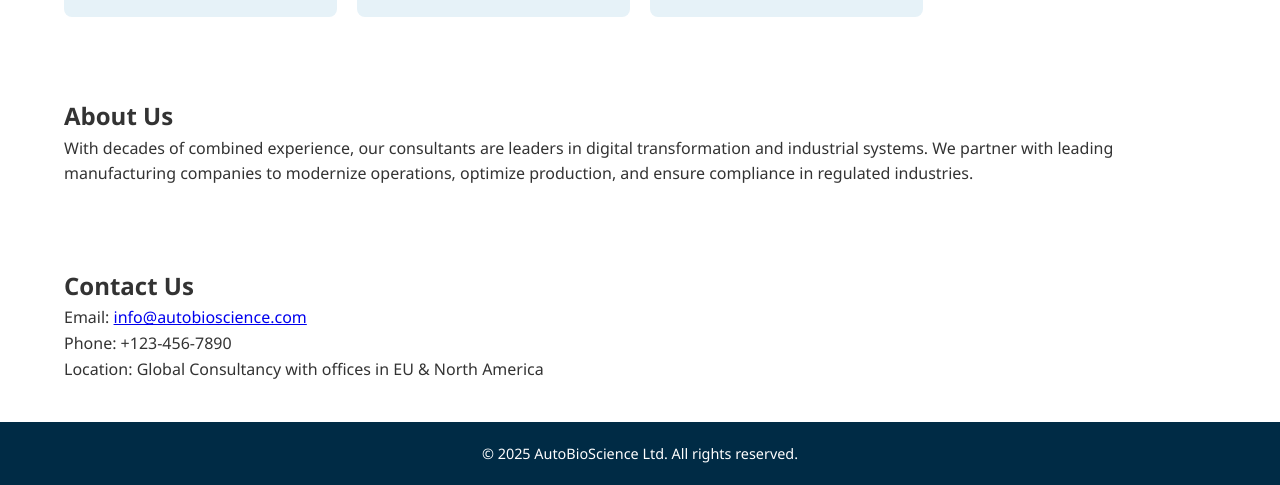
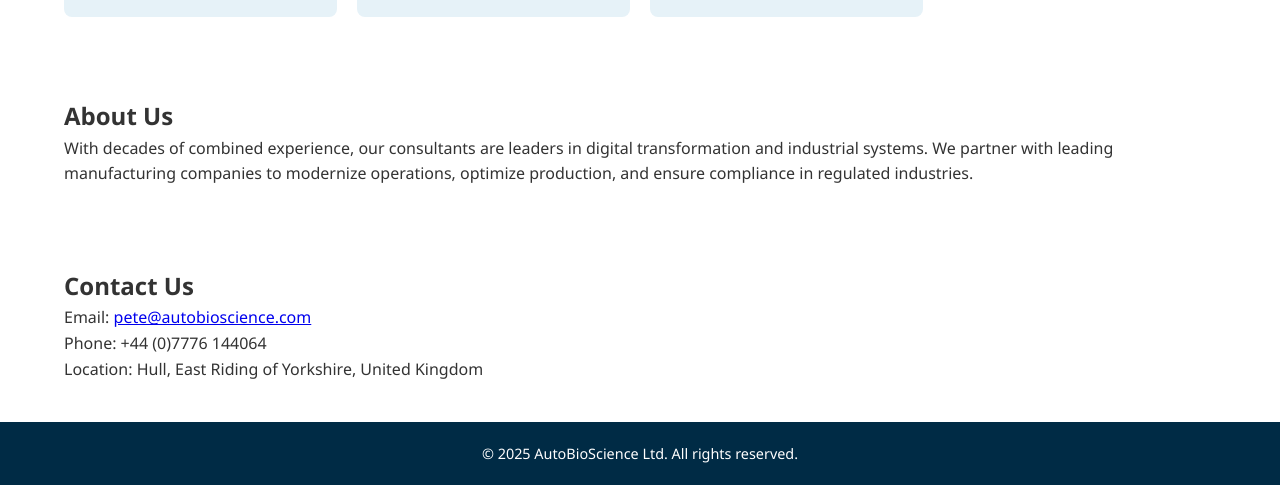
Before and after one commit to AutoBioScience/autobioscience.github.io, a plain HTML site: page index.html in a window 1280 px wide. Shown: the part 859-1344 px from the top of the page. Drawn offline with Linux system fonts and the light colour scheme.

Commit message:
Update index.html

```diff
--- a/index.html
+++ b/index.html
@@ -82,9 +82,9 @@
   <section id="contact" class="contact">
     <div class="container">
       <h2>Contact Us</h2>
-      <p>Email: <a href="mailto:info@autobioscience.com">info@autobioscience.com</a></p>
-      <p>Phone: +123-456-7890</p>
-      <p>Location: Global Consultancy with offices in EU & North America</p>
+      <p>Email: <a href="mailto:pete@autobioscience.com">pete@autobioscience.com</a></p>
+      <p>Phone: +44 (0)7776 144064</p>
+      <p>Location: Hull, East Riding of Yorkshire, United Kingdom</p>
     </div>
   </section>
 
```
